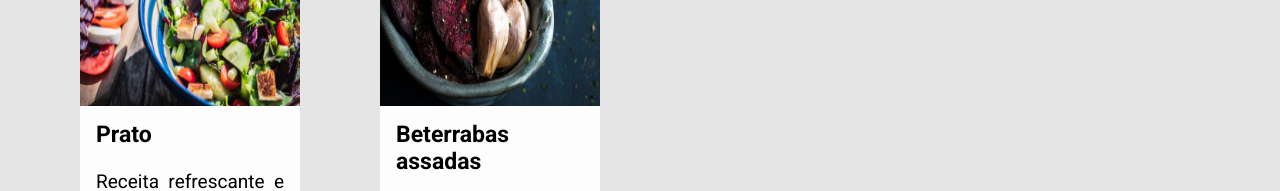
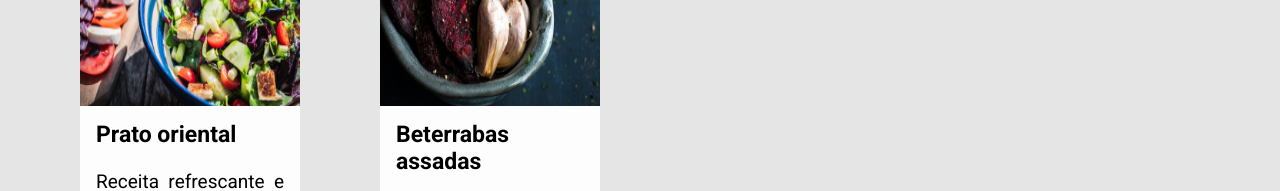
Before and after one commit to EnioMartins/siteAlura, a plain HTML site: page index.html in a window 1280 px wide. Shown: the part 1800-1991 px from the top of the page. Drawn offline with Linux system fonts and the light colour scheme.

Commit message:
Mudança desfeita prato oriental

```diff
--- a/index.html
+++ b/index.html
@@ -90,7 +90,7 @@
     <div class="receita">
         <img alt="Prato oriental" class="receita__imagem" src="./assets/img/receitas/prato-oriental.jpg" />
         <div class="receita__conteudo">
-            <h4 class="receita__titulo">Prato</h4>
+            <h4 class="receita__titulo">Prato oriental</h4>
             <p class="receita__descricao">Receita refrescante e cheia de vitaminas para seu café da manhã.</p>
             <button class="receita__botao">Ver receita</button>
         </div>
```
